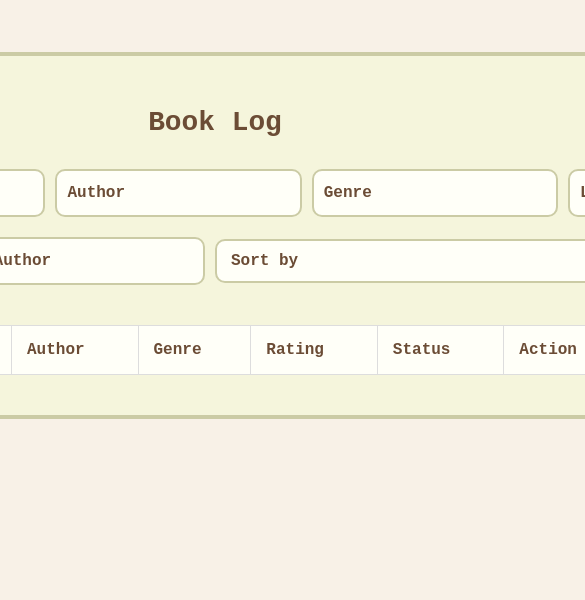
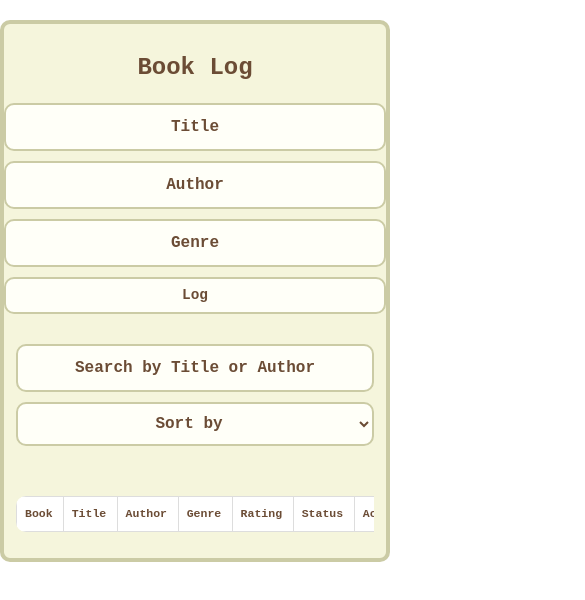
Before and after one commit to sanipervez/BookLog, a React (Vite) app in the folder Book-Movie-Log/: page / in a window 390 px wide. Shown: the top 600 px of the page, 585 px wide, since content can reach past the window. Built offline with nearby package versions, Linux system fonts and the light colour scheme.

Commit message:
Updated CSS for responsive layout

```diff
--- a/Book-Movie-Log/index.html
+++ b/Book-Movie-Log/index.html
@@ -3,7 +3,7 @@
   <head>
     <!-- Required meta tags -->
     <meta charset="UTF-8">
-    <meta name="viewport" content="width=device-width, initial-scale=1.0">
+    <meta name="viewport" content="width=device-width, initial-scale=1">
 
     <!-- Bootstrap CSS change name of style sheet?-->
     <link href="https://cdn.jsdelivr.net/npm/bootstrap@5.1.3/dist/css/bootstrap.min.css" rel="stylesheet" integrity="sha384-1BmE4kWBq78iYhFldvKuhfTAU6auU8tT94WrHftjDbrCEXSU1oBoqyl2QvZ6jIW3" crossorigin="anonymous">
--- a/Book-Movie-Log/src/App.css
+++ b/Book-Movie-Log/src/App.css
@@ -1,13 +1,12 @@
-/* App.css */
-body {
-  background-color: rgb(248, 241, 231);
-  max-width: 1280px;
-  margin: 0 auto;
-  padding: 2rem;
-  text-align: center;
-  display: flex;
-  justify-content: center;
-  align-items: flex-start;
-  min-height: 100vh;
-  overflow: auto;
+.container {
+  background-color: beige;
+  padding: 20px;
+  border-radius: 10px;
+  margin: auto; /* Centers horizontally */
+  font-family: 'Courier New', Courier, monospace;
+  border: 4px solid rgb(203, 203, 165);
+  color: #6B4C35;
+  width: 90%;
+  max-width: 800px;
+  box-sizing: border-box;
 }
--- a/Book-Movie-Log/src/Lists/Books.css
+++ b/Book-Movie-Log/src/Lists/Books.css
@@ -1,13 +1,16 @@
-
-
 .container {
     background-color: beige;
     padding: 20px;
     border-radius: 10px;
-    margin: 20px;
+    margin: 20px auto;
     font-family: 'Courier New', Courier, monospace;
     border: 4px solid rgb(203, 203, 165);
     color: #6B4C35;
+    overflow-x: auto;
+    width: 100%;
+    max-width: 100%;
+    min-width: 300px; /* Prevents shrinking */
+    box-sizing: border-box;
 }
 
 
@@ -19,13 +22,16 @@
     font-weight: bold;
 }
 
+
 .form-group {
     display: flex;
     flex-direction: row;
+    flex-wrap: wrap; /
     justify-content: space-between;
     align-items: center;
     margin-bottom: 20px;
 }
+
 
 .input,
 .select,
@@ -35,18 +41,28 @@
     padding: 10px;
     background-color: rgb(255, 255, 248);
     color: #6B4C35;
-    margin-right: 10px; /* Space between elements */
-    flex: 1; /* Adjust width as needed */
     font-weight: bold;
+    flex: 1;
+    min-width: 80px;
+    text-align: center;
 }
 
 .button {
-    flex: initial; /* Prevent button from stretching */
+    flex: initial;
+    flex-shrink: 0;
+    min-width: 100px;
+    cursor: pointer;
 }
 
+.button:hover {
+    background-color: #6B4C35;
+    color: white;
+}
+
+/* Table Styling - allows horizontal and vertical scrolling */
 .table-container {
     width: 100%;
-    overflow-x: auto;
+    overflow: auto;
 }
 
 .table {
@@ -58,34 +74,37 @@
     min-width: 400px;
     background-color: rgb(255, 255, 248);
     font-weight: bold;
-    border-radius: 10px; /* Round the borders of the table */
+    border-radius: 10px;
     overflow: hidden;
-    color: #6B4C35;
 }
 
-.table th, .table td {
+.table th,
+.table td {
     padding: 12px 15px;
     border: 1px solid #ddd;
-    text-align:start;
-
+    text-align: start;
+    color: #6B4C35 !important;
 }
 
 .table th {
     background-color: rgb(255, 255, 248);
 }
 
+.table tr:hover {
+    background-color: #f1f1f1;
+}
+
+
 .input::placeholder {
     color: #6B4C35;
 }
-
-
 
 .checkmark {
     display: inline-block;
     width: 14px;
     height: 8px;
-    border-left: 3px solid rgb(120, 179, 25); /* Change color to green for completed books */
-    border-bottom: 3px solid rgb(120, 179, 25); /* Change color to green for completed books */
+    border-left: 3px solid rgb(120, 179, 25);
+    border-bottom: 3px solid rgb(120, 179, 25);
     transform: rotate(-45deg);
     position: left;
     animation: checkmark-animation 1.0s ease-in-out;
@@ -99,3 +118,48 @@
         transform: scale(2);
     }
 }
+
+/* Responsive layout for diff. screen sizes */
+
+/* Medium screens */
+@media (max-width: 768px) {
+    .form-group {
+        flex-direction: column;
+        align-items: stretch;
+    }
+
+    .input,
+    .select,
+    .button {
+        margin-bottom: 10px;
+        width: 100%;
+    }
+
+    .table {
+        font-size: 0.9em;
+    }
+}
+
+/* Small screens */
+@media (max-width: 480px) {
+    .container {
+        padding: 10px;
+    }
+
+    .title {
+        font-size: 1.5em;
+        margin: 10px;
+    }
+
+    .table th,
+    .table td {
+        padding: 8px;
+        font-size: 0.8em;
+    }
+
+    .button {
+        font-size: 0.9em;
+        padding: 6px;
+        min-width: 90px;
+    }
+}
--- a/Book-Movie-Log/src/Lists/Books.jsx
+++ b/Book-Movie-Log/src/Lists/Books.jsx
@@ -1,6 +1,7 @@
 import React, { useState, useEffect } from 'react';
 import { v4 as uuidv4 } from 'uuid'; // Unique IDs for each book
 import './Books.css';
+import 'bootstrap/dist/css/bootstrap.min.css';
 import BookCover from './BookCover.jsx';
 
 
@@ -80,7 +81,7 @@ function Books() {
             <h1
                 className='title'>Book Log
             </h1>
-            <div className='form-group'>
+            <div className='row form-group'>
                 <input className="input" type="text" placeholder="Title" value={title} onChange={(e) => setTitle(e.target.value)} />
                 <input className="input" type="text" placeholder="Author" value={author} onChange={(e) => setAuthor(e.target.value)} />
                 <input className="input" type="text" placeholder="Genre" value={genre} onChange={(e) => setGenre(e.target.value)} />
--- a/Book-Movie-Log/src/main.jsx
+++ b/Book-Movie-Log/src/main.jsx
@@ -2,6 +2,7 @@ import React from "react";
 import ReactDOM from "react-dom/client";
 import App from "./App.jsx";
 import { StrictMode } from "react";
+import 'bootstrap/dist/css/bootstrap.min.css';
 
 const htmlContainer = document.getElementById("root");
 const root = ReactDOM.createRoot(htmlContainer);
--- a/Book-Movie-Log/vite.config.js
+++ b/Book-Movie-Log/vite.config.js
@@ -4,7 +4,4 @@ import react from '@vitejs/plugin-react';
 export default defineConfig({
   plugins: [react()],
   base: '/BookLog/',
-  build: {
-    outDir: 'docs',
-  }
 });
```
Also changed, not shown: Book-Movie-Log/package.json (+8 -9 lines), Book-Movie-Log/src/App.jsx (+0 -10 lines), 1 other file (tests, documents, lock files or other folders).
